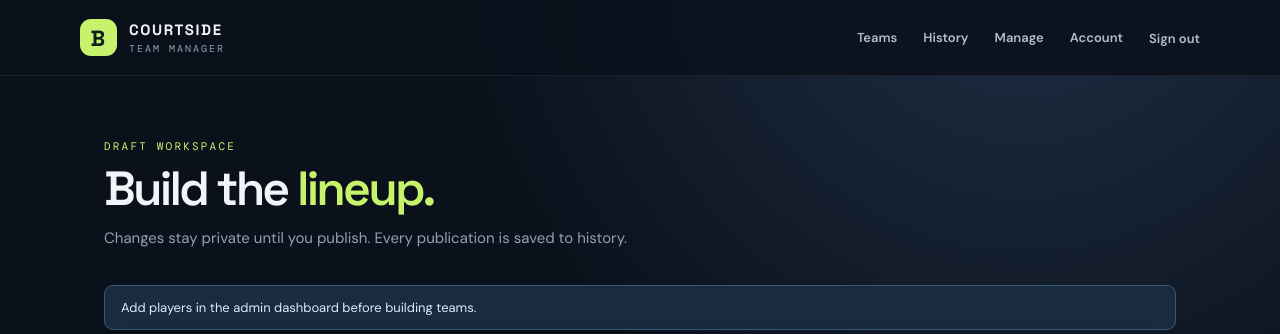
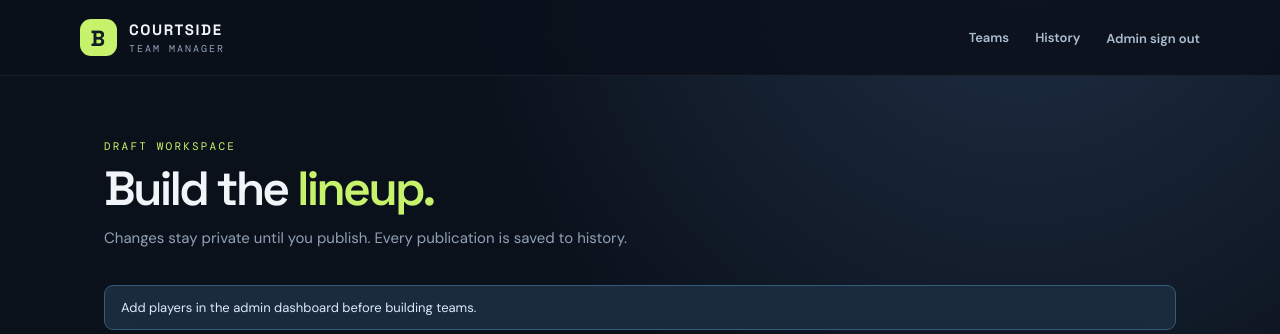
Before and after one commit to Hyagreev14/basketball-teams, a Flask app: page /manage/edit in a window 1280 px wide. Shown: the top 334 px of the page. Run offline with Flask 3, Linux system fonts and the light colour scheme; the visitor is signed in with stand-in values (Sample User, id 1); data comes from the database, SQL or seed files in the repository; data that the repository does not hold is empty.

Commit message:
ui: remove public sign-in and management links

```diff
--- a/templates/base.html
+++ b/templates/base.html
@@ -14,10 +14,8 @@
     <a href="{{ url_for('index') }}">Teams</a>
     <a href="{{ url_for('history') }}">History</a>
     {% if current_user %}
-      {% if current_user.role == 'admin' and request.endpoint != 'index' %}<a href="{{ url_for('manage') }}">Manage</a>{% endif %}
-      <a href="{{ url_for('account') }}">Account</a>
-      <form class="nav-form" method="post" action="{{ url_for('logout') }}"><input type="hidden" name="_csrf" value="{{ csrf_token() }}"><button class="nav-link">Sign out</button></form>
-    {% else %}<a href="{{ url_for('login') }}">Sign in</a>{% endif %}
+      <form class="nav-form" method="post" action="{{ url_for('admin_logout') }}"><input type="hidden" name="_csrf" value="{{ csrf_token() }}"><button class="nav-link">Admin sign out</button></form>
+    {% endif %}
   </nav>
 </header>
 <main class="shell">
```
